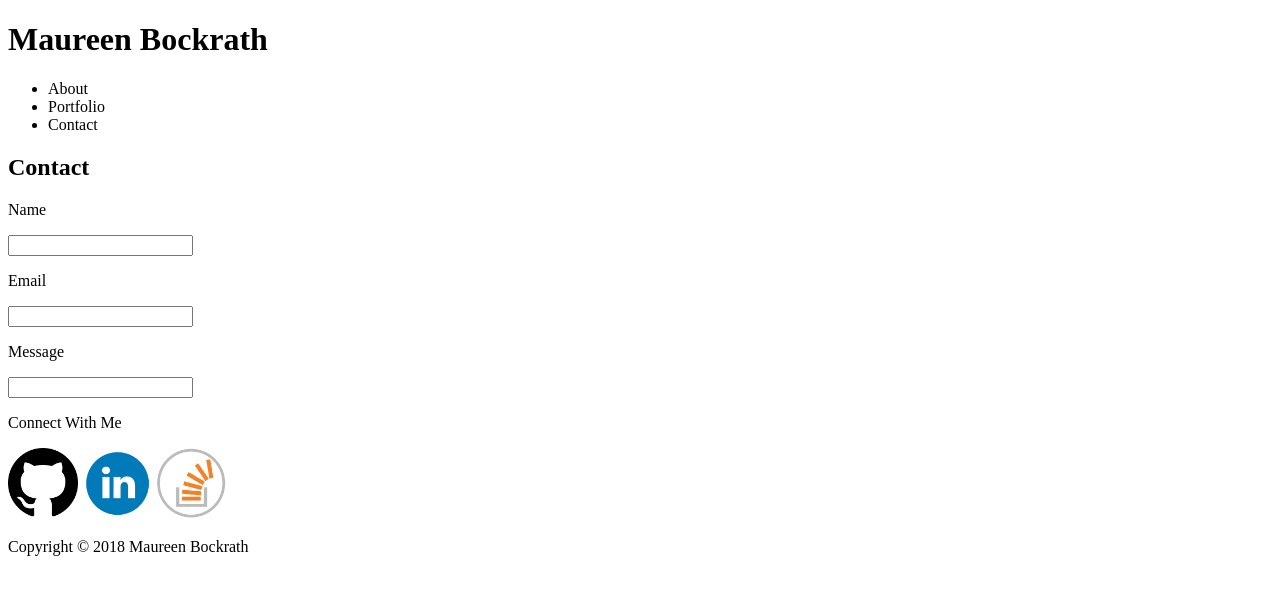
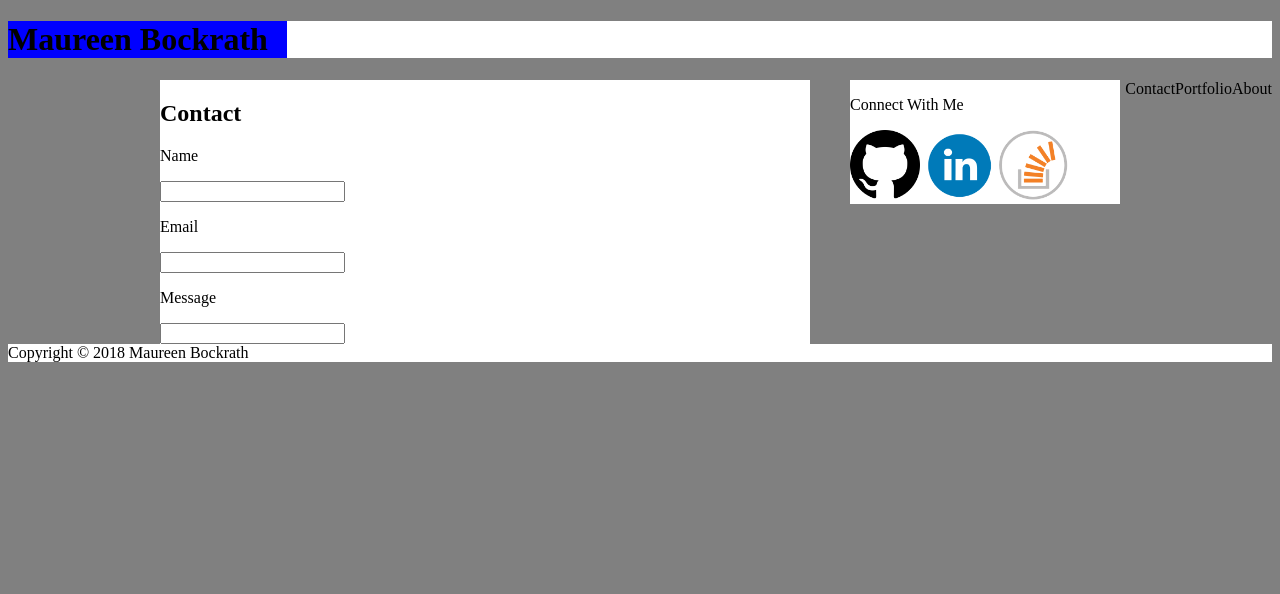
Before and after one commit to liannaarica09/Basic-Portfolio, a plain HTML site: page contact.html in a window 1280 px wide. Drawn offline with Linux system fonts and the light colour scheme.

Commit message:
link css in html.

```diff
--- a/assets/css/style.css
+++ b/assets/css/style.css
@@ -0,0 +1,43 @@
+body {
+	background-color: grey;
+}
+
+header {
+	background-color: white;
+}
+
+.banner {
+	background-color: blue;
+	width: 279px;
+}
+
+nav ul li {
+	display:inline;
+	float: right;
+}
+
+#mainBody {
+	width:960px;
+	margin: auto;
+}
+
+#content {
+	background-color: white;
+	width:650px;
+	float:left;
+}
+
+#content img {
+	float: left;
+}
+
+#sidebar {
+	background-color: white;
+	width:270px;
+	float:right;
+}
+
+footer {
+	background-color: white;
+	clear: left;
+}
--- a/contact.html
+++ b/contact.html
@@ -2,6 +2,7 @@
 <html>
 <head>
 	<title>Contact Me</title>
+	<link rel="stylesheet" href="assets/css/style.css">
 </head>
 <body>
 	<header>
```
Also changed, not shown: index.html (+1 -0 lines), portfolio.html (+1 -0 lines).
